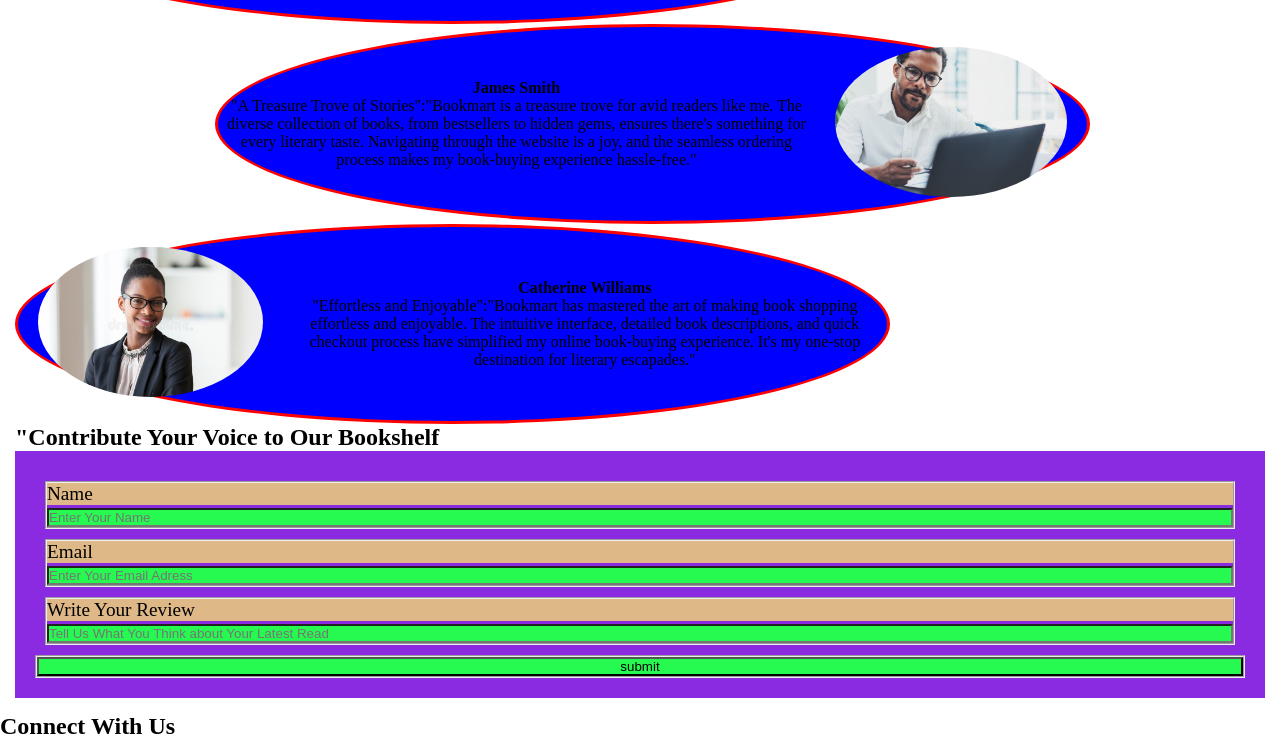
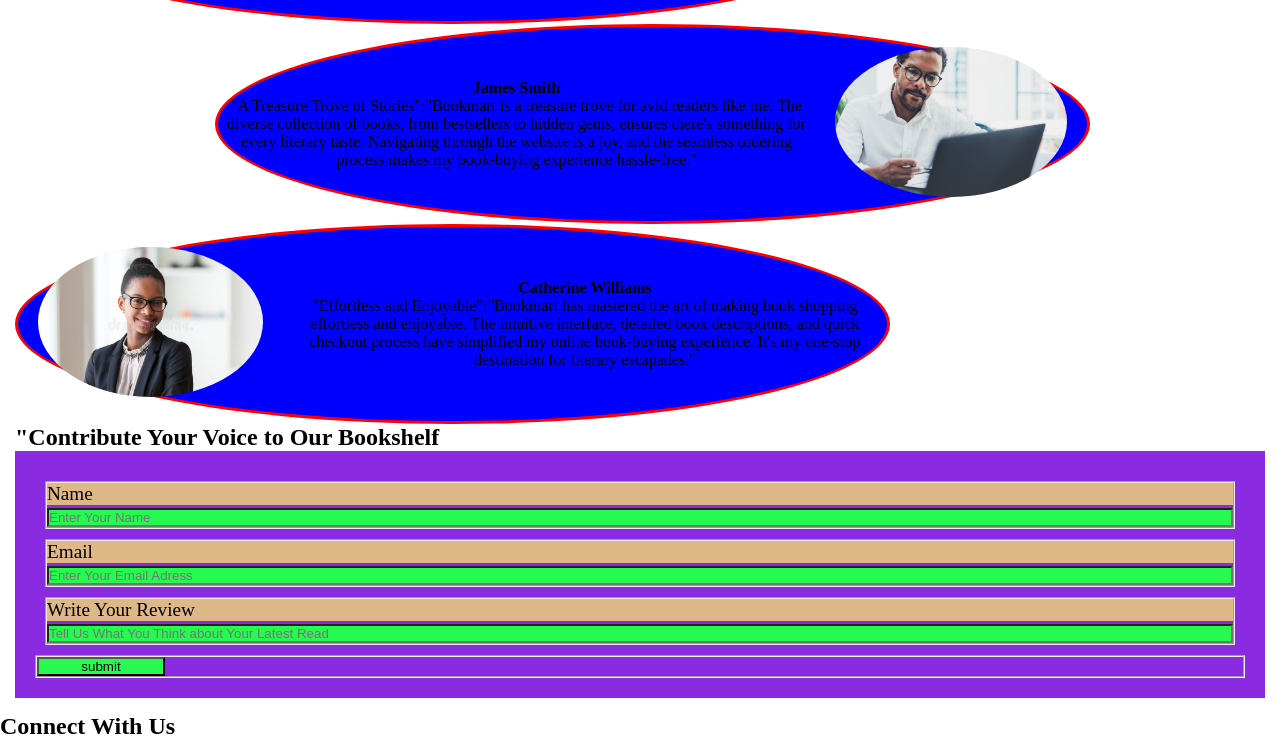
Before and after one commit to Soumyashree6002/Bookmart, a plain HTML site: page index.html in a window 1280 px wide. Shown: the part 3716-4463 px from the top of the page. Drawn offline with nearby package versions, Linux system fonts and the light colour scheme.

Commit message:
Update style.css

```diff
--- a/style.css
+++ b/style.css
@@ -376,6 +376,11 @@ input {
     background-color: rgb(38, 249, 80);
 }
 
+.submit {
+    display: inline-block;
+    width: 10vw;
+}
+
 footer {
     height: 40vh;
 }
```
